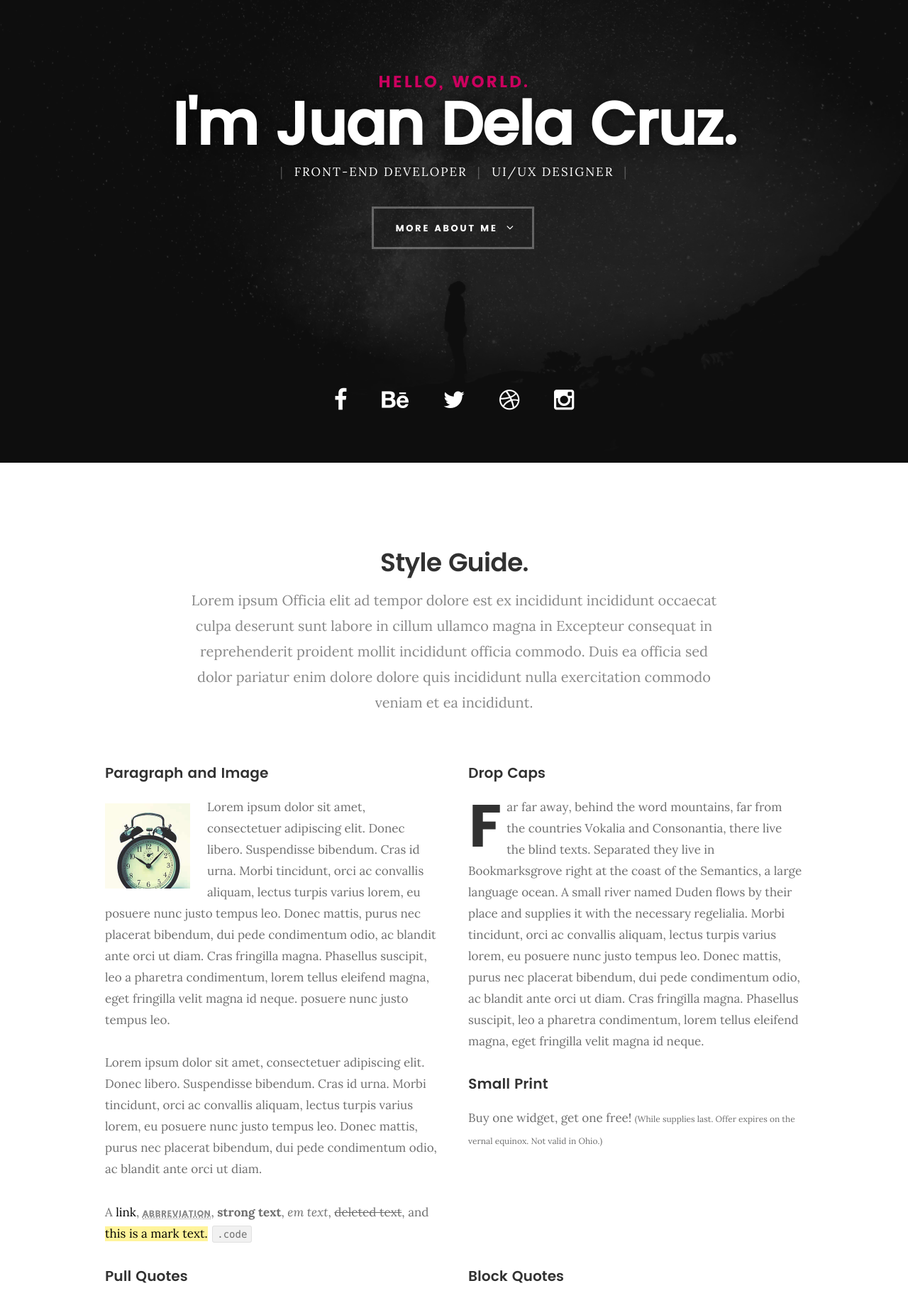
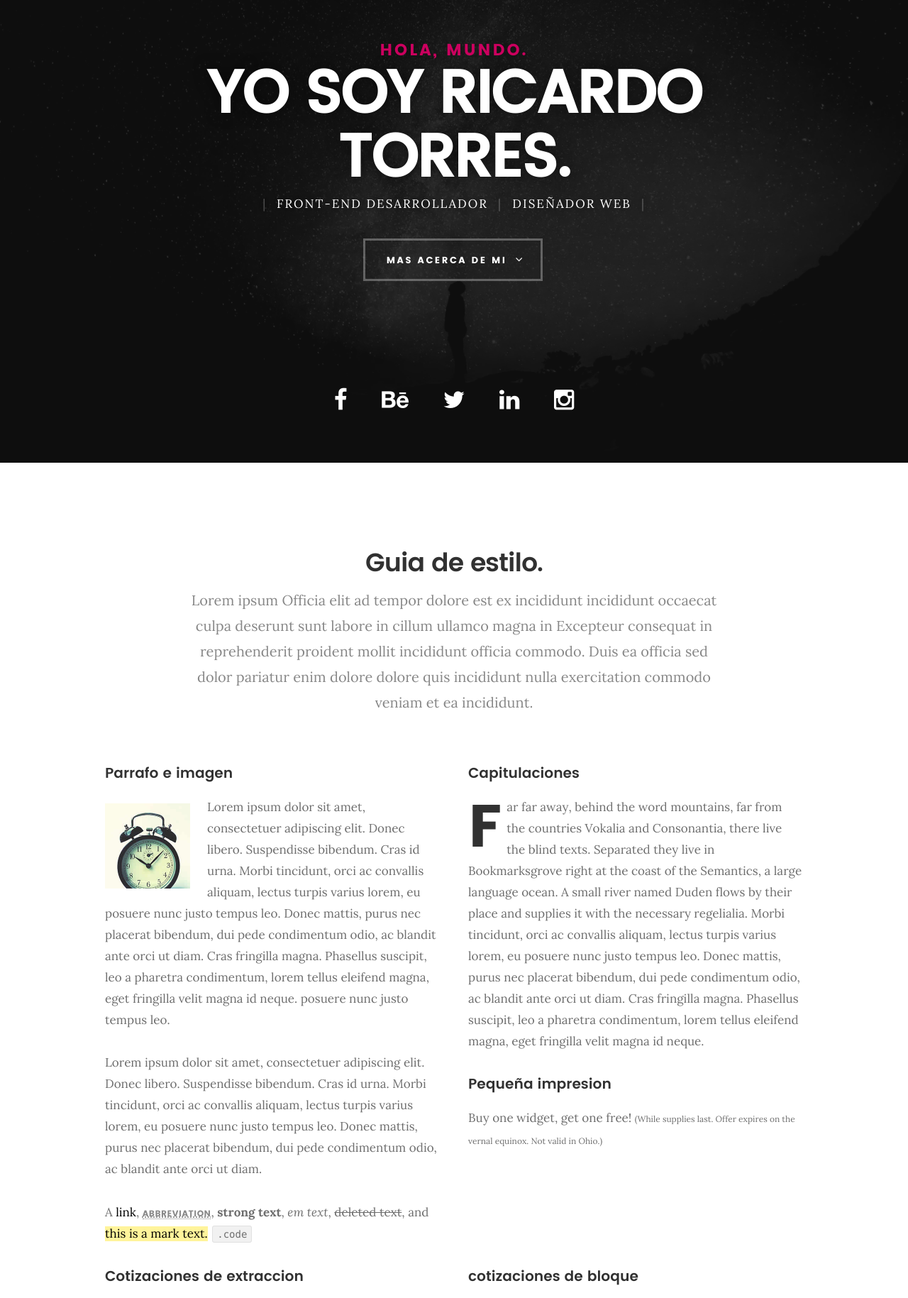
Before and after one commit to riartoma/kards10, a plain HTML site: page styles.html in a window 1280 px wide. Shown: the part 148-1977 px from the top of the page at 71% size. Drawn offline with Linux system fonts and the light colour scheme; files whose address does not match are found by name.

Commit message:
cambios a el archivo de estilo

```diff
--- a/styles.html
+++ b/styles.html
@@ -89,15 +89,15 @@
 
    			<div class="col-twelve">
 
-	   			<h5>Hello, World.</h5>
-	   			<h1>I'm Juan Dela Cruz.</h1>
+	   			<h5>HOLA, MUNDO.</h5>
+	   			<h1>YO SOY RICARDO TORRES.</h1>
 
 	   			<p class="intro-position">
-	   				<span>Front-end Developer</span>
-	   				<span>UI/UX Designer</span>
+	   				<span>Front-end DESARROLLADOR</span>
+	   				<span>DISEÑADOR WEB</span>
 	   			</p>
 
-	   			<a class="button stroke smoothscroll" href="#about" title="">More About Me</a>
+	   			<a class="button stroke smoothscroll" href="#about" title="">MAS ACERCA DE MI</a>
 
 	   		</div>
 
@@ -108,7 +108,7 @@
          <li><a href="#"><i class="fa fa-facebook"></i></a></li>
          <li><a href="#"><i class="fa fa-behance"></i></a></li>
          <li><a href="#"><i class="fa fa-twitter"></i></a></li>
-         <li><a href="#"><i class="fa fa-dribbble"></i></a></li>
+         <li><a href="#"><i class="fa fa-linkedin"></i></a></li>
          <li><a href="#"><i class="fa fa-instagram"></i></a></li>
       </ul> <!-- /intro-social -->
 
@@ -123,7 +123,7 @@
 
    		<div class="col-twelve">
 
-   			<h1>Style Guide.</h1>
+   			<h1>Guia de estilo.</h1>
 
    			<p class="lead">Lorem ipsum Officia elit ad tempor dolore est ex incididunt incididunt occaecat culpa deserunt sunt labore in cillum ullamco magna in Excepteur consequat in reprehenderit proident mollit incididunt officia commodo.
    			Duis ea officia sed dolor pariatur enim dolore dolore quis incididunt nulla exercitation commodo veniam et ea incididunt.</p>
@@ -136,7 +136,7 @@
 
      		<div class="col-six tab-full">
 
-		      <h3>Paragraph and Image</h3>
+		      <h3>Parrafo e imagen</h3>
 
 		      <p><a href="#"><img width="120" height="120" class="pull-left" alt="sample-image" src="images/sample-image.jpg"></a>
 		  		Lorem ipsum dolor sit amet, consectetuer adipiscing elit. Donec libero. Suspendisse bibendum.
@@ -166,14 +166,14 @@
 
          <div class="col-six tab-full">
 
-            <h3>Drop Caps</h3>
+            <h3>Capitulaciones</h3>
 
 	         <p class="drop-cap">Far far away, behind the word mountains, far from the countries Vokalia and Consonantia,
 	         there live the blind texts. Separated they live in Bookmarksgrove right at the coast of the
 	         Semantics, a large language ocean. A small river named Duden flows by their place and supplies it with the necessary regelialia. Morbi tincidunt, orci ac convallis aliquam, lectus turpis varius lorem, eu	posuere nunc justo tempus leo. Donec mattis, purus nec placerat bibendum, dui pede condimentum odio, ac blandit ante orci ut diam. Cras fringilla magna. Phasellus suscipit, leo a pharetra condimentum, lorem tellus eleifend magna, eget fringilla velit magna id neque.
 		  		</p>
 
-		      <h3>Small Print</h3>
+		      <h3>Pequeña impresion </h3>
 
 		      <p>Buy one widget, get one free!
 		  		<small>(While supplies last. Offer expires on the vernal equinox. Not valid in Ohio.)</small>
@@ -187,7 +187,7 @@
 
 		  	<div class="col-six tab-full">
 
-		      <h3>Pull Quotes</h3>
+		      <h3>Cotizaciones de extraccion</h3>
 
 		      <aside class="pull-quote">
 				   <blockquote>
@@ -202,7 +202,7 @@
 
 		   <div class="col-six tab-full">
 
-		      <h3>Block Quotes</h3>
+		      <h3>cotizaciones de bloque</h3>
 
 		      <blockquote cite="http://where-i-got-my-info-from.com">
 				   <p>Your work is going to fill a large part of your life, and the only way to be truly satisfied is
@@ -228,7 +228,7 @@
 
 		 	<div class="col-six tab-full">
 
-		      <h3>Example Lists</h3>
+		      <h3>Lista de ejemplo</h3>
 
 		      <ol>
 				   <li>Here is an example</li>
@@ -248,9 +248,9 @@
 				   <li>of an unordered list.</li>
 			   </ul>
 
-			   <h3>Definition Lists</h3>
+			   <h3>Deficion de lista</h3>
 
-		      <h5>a) Multi-line Definitions (default)</h5>
+		      <h5>a) Linea de definiciones multiples (por defecto)</h5>
 
 		      <dl>
 				   <dt><strong>This is a term</strong></dt>
@@ -264,7 +264,7 @@
 
 		   <div class="col-six tab-full">
 
-		      <h3>Headers</h3>
+		      <h3>Cabeceras</h3>
 
 		      <h1>H1 Heading</h1>
 		      <h2>H2 Heading</h2>
@@ -273,10 +273,10 @@
 		      <h5>H5 Heading</h5>
 		      <h6>H6 Heading</h6>
 
-		      <h3>Buttons</h3>
+		      <h3>Botones</h3>
 
 		    	<p>
-		     		<a class="button button-primary full-width" href="#">Primary Button</a>
+		     		<a class="button button-primary full-width" href="#">Primer Boton</a>
 		     		<a class="button full-width" href="#">Default Button</a>
 		     		<a class="button stroke full-width" href="#">Stroke Button</a>
 		     	</p>
@@ -319,7 +319,7 @@
       		<h3>Responsive video</h3>
 
       		<div class="fluid-video-wrapper">
-                  <iframe src="http://player.vimeo.com/video/14592941?title=0&amp;byline=0&amp;portrait=0&amp;color=F64B39" width="500" height="281" frameborder="0" webkitallowfullscreen mozallowfullscreen allowfullscreen></iframe>
+                  <iframe src="https://www.youtube.com/watch?v=UrZ0CZgkJ1s" width="500" height="281" frameborder="0" webkitallowfullscreen mozallowfullscreen allowfullscreen></iframe>
             </div>
 
       	</div>
```
